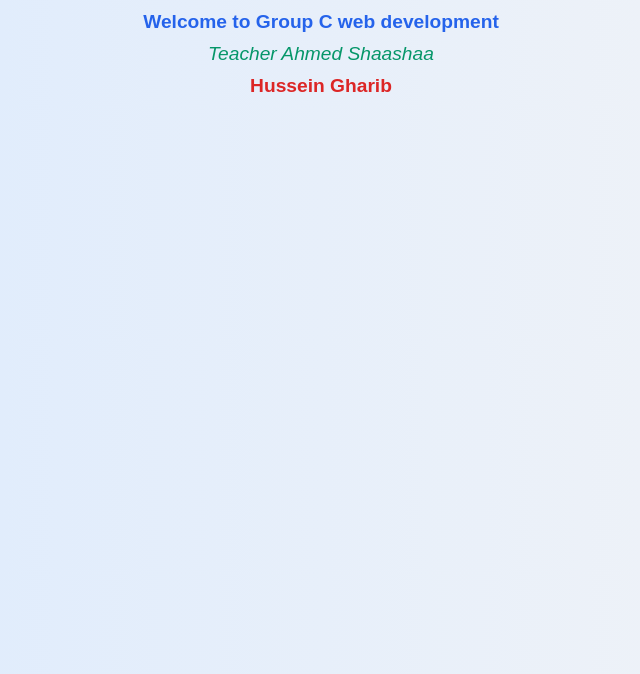
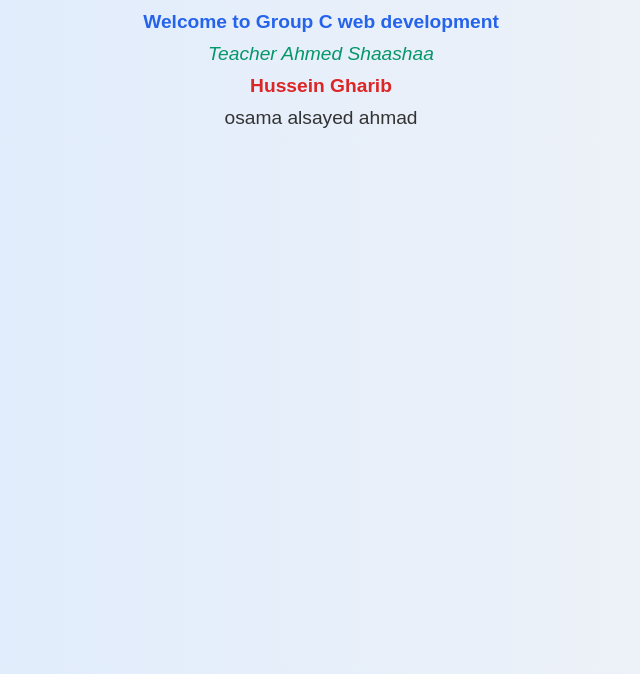
Before and after one commit to Hussein-Gharib/my-first-git-project, a plain HTML site: page index.html in a window 1280 px wide. Shown: the part 126-800 px from the top of the page, without its empty margins (319-959 px from the left). Drawn offline with Linux system fonts and the light colour scheme.

Commit message:
Adding Osama

```diff
--- a/index.html
+++ b/index.html
@@ -44,5 +44,6 @@
     <p>Welcome to Group C web development</p>
     <p>Teacher Ahmed Shaashaa </p>
     <p>Hussein Gharib</p>
+    <p>osama alsayed ahmad</p>
   </body>
 </html>
```
